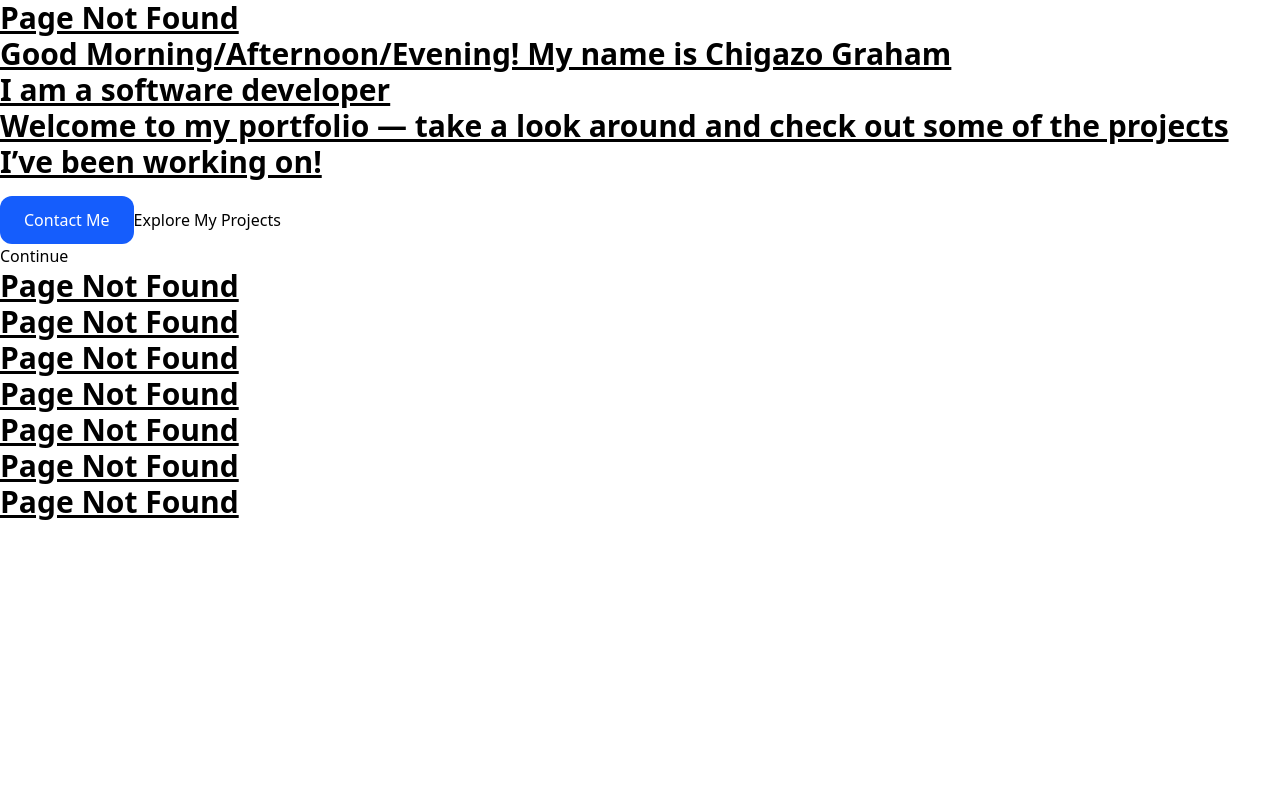
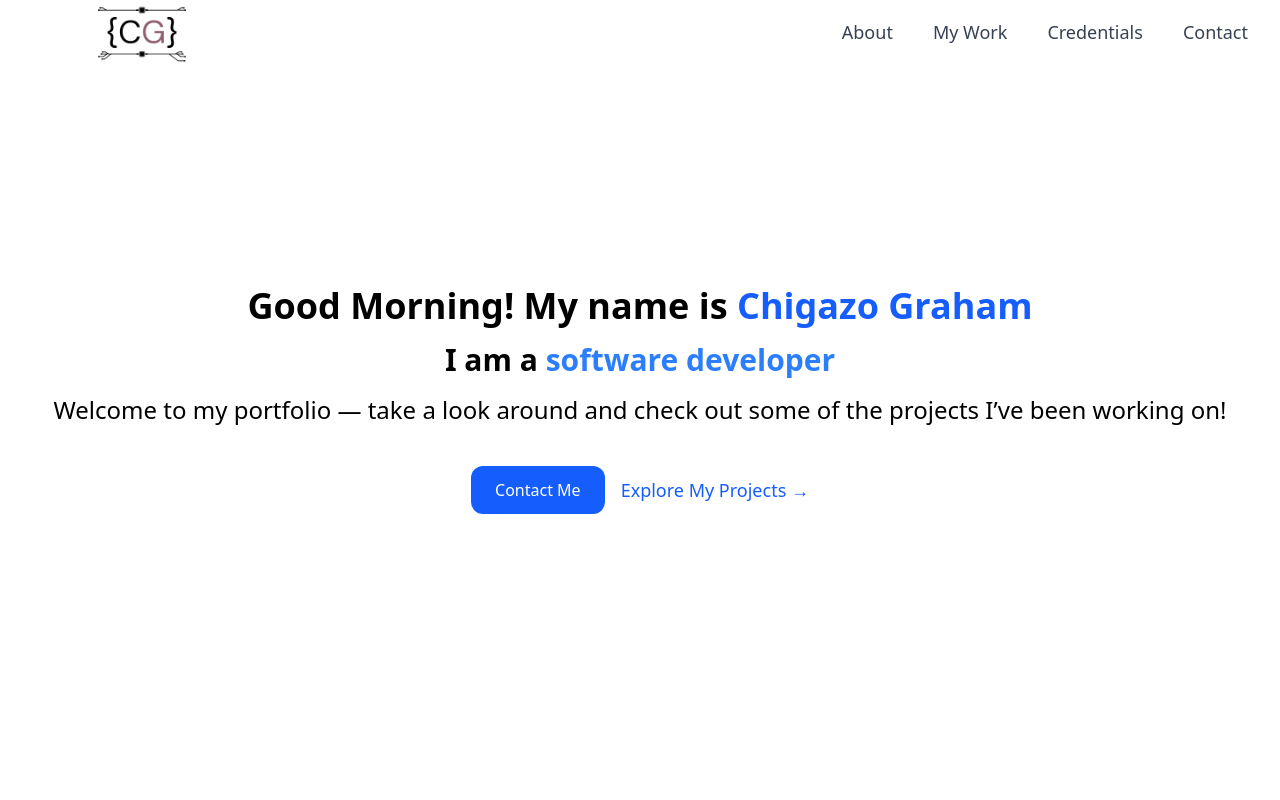
Before and after one commit to A1-4U2T1NN/Portfolio, a React (Vite) app in the folder my-app/: page / in a window 1280 px wide. Shown: the top 800 px of the page. Built offline with nearby package versions, Linux system fonts and the light colour scheme.

Commit message:
feat: added dynamic greeting based on system time and full-page layout to banner.tsx; change background and logo on scroll for navbar component;

```diff
--- a/my-app/src/components/Banner.tsx
+++ b/my-app/src/components/Banner.tsx
@@ -4,30 +4,42 @@ import { Link, useNavigate } from "react-router-dom";
 function Banner() {
     const navigate = useNavigate();
 
+    const getGreeting = () => {
+        const hour = new Date().getHours();
+
+        if (hour < 12) return "Good Morning";
+        if (hour < 18) return "Good Afternoon";
+        return "Good Evening";
+      };
+
   return (
-    <>
-    <div>
-      <h1 className="text-3xl font-bold underline">
-        Good Morning/Afternoon/Evening! My name is Chigazo Graham
+    <div className="min-h-screen flex flex-col justify-center items-center px-4 text-center space-y-4 bg-white">
+    <h1 className="text-4xl font-bold">
+      {getGreeting()}! My name is <span className="text-blue-600">Chigazo Graham</span>
     </h1>
-      <h2 className="text-3xl font-bold underline">
-        I am a software developer
+    <h2 className="text-3xl font-semibold">
+      I am a <span className="text-blue-500">software developer</span>
     </h2>
-      <h3 className="text-3xl font-bold underline">
+    <h3 className="text-2xl">
       Welcome to my portfolio — take a look around and check out some of the projects I’ve been working on!
     </h3>
+
+    <div className="flex flex-col sm:flex-row justify-center items-center gap-4 mt-6">
       <button
         onClick={() => navigate("/ProjectGallery")}
-          className="mt-4 rounded-xl bg-blue-600 px-6 py-3 text-white hover:bg-blue-700 transition duration-300"
+        className="rounded-xl bg-blue-600 px-6 py-3 text-white hover:bg-blue-700 transition duration-300"
       >
         Contact Me
       </button>
-        <Link to="/pages/Projects" >
-            Explore My Projects
+
+      <Link
+        to="/pages/Projects"
+        className="text-blue-600 hover:underline text-lg font-medium"
+      >
+        Explore My Projects →
       </Link>
-        <div>Continue</div>
     </div>
-    </>
+  </div>
   );
 }
 
--- a/my-app/src/components/Navbar.tsx
+++ b/my-app/src/components/Navbar.tsx
@@ -1,14 +1,48 @@
-import React from "react";
+import React, { useEffect, useState } from "react";
+import logo1 from "../assets/CGLogoWhite.png";
+import logo2 from "../assets/CGLogoBlack.png";
 
 function Navbar() {
+    const [scrolled, setScrolled] = useState(false);
+
+  useEffect(() => {
+    const handleScroll = () => {
+      const offset = window.scrollY;
+      setScrolled(offset > 50); // adjust threshold as needed
+    };
+
+    window.addEventListener("scroll", handleScroll);
+    return () => window.removeEventListener("scroll", handleScroll);
+  }, []);
+
   return (
-    <>
-    <div>
-      <h1 className="text-3xl font-bold underline">
-        Page Not Found
-      </h1>
+    <nav className={`fixed w-full top-0 left-0 z-50 transition-colors duration-300 ${
+        scrolled ? "bg-black shadow-md" : "bg-transparent"
+    }`}
+>
+      <div className="max-w-7xl mx-auto px-4 sm:px-6 lg:px-8">
+        <div className="flex justify-between items-center h-16">
+          {/* Logo */}
+          <img src={scrolled ? logo1 : logo2} alt="Chigazo Graham Logo" className="h-55 w-auto transition duration-300" />
+
+          {/* Navigation links */}
+          <ul className="flex md:flex-row flex-col md:items-center md:gap-10 gap-4 text-gray-700 text-lg">
+            <li>
+              <a href="#About" className="hover:text-blue-600 transition">About</a>
+            </li>
+            <li>
+              <a href="#Projects" className="hover:text-blue-600 transition">My Work</a>
+            </li>
+            <li>
+              <a href="#Credentials" className="hover:text-blue-600 transition">Credentials</a>
+            </li>
+            <li>
+              <a href="#Contact" className="hover:text-blue-600 transition">Contact</a>
+            </li>
+          </ul>
+        </div>
       </div>
-    </>
+    </nav>
   );
 }
 
```
Also changed, not shown: my-app/src/assets/CGLogoBlack.png (added), my-app/src/assets/CGLogoWhite.png (added). Lines whose indentation alone changed are shown as unchanged.
